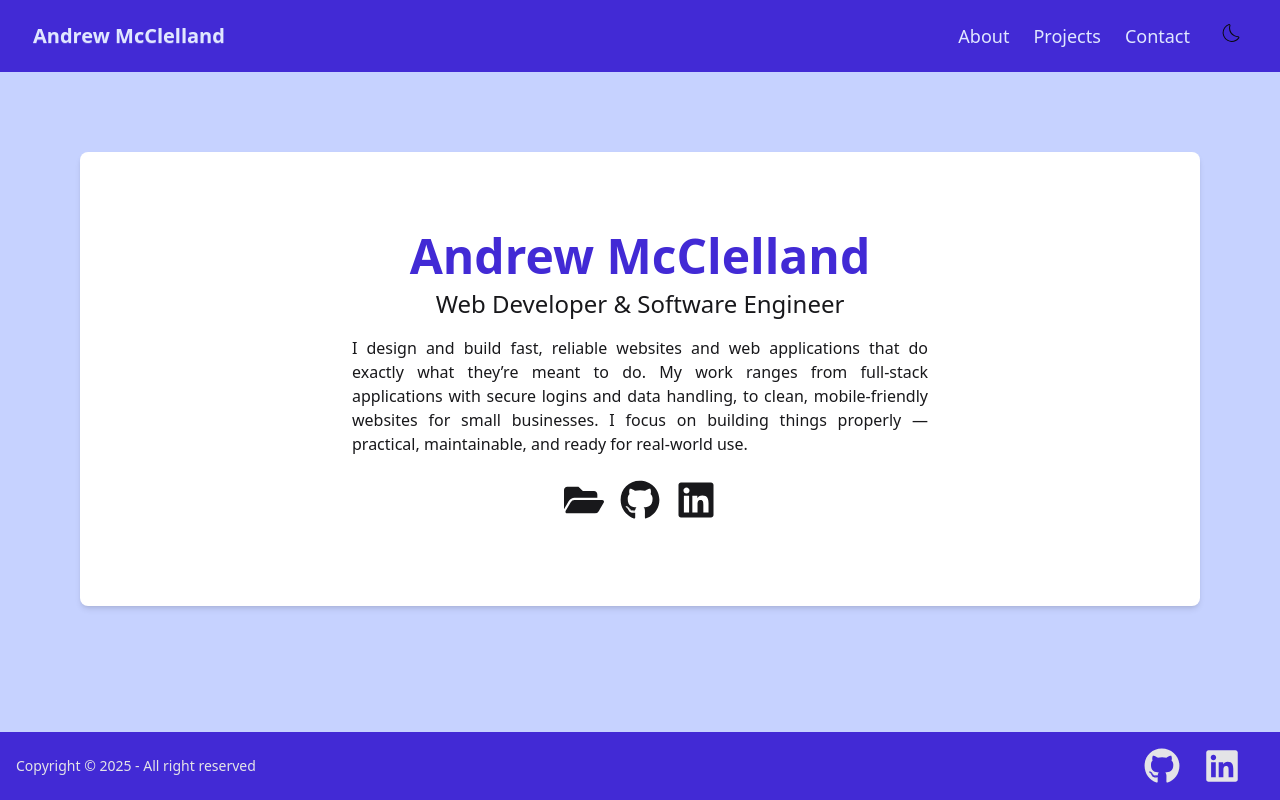
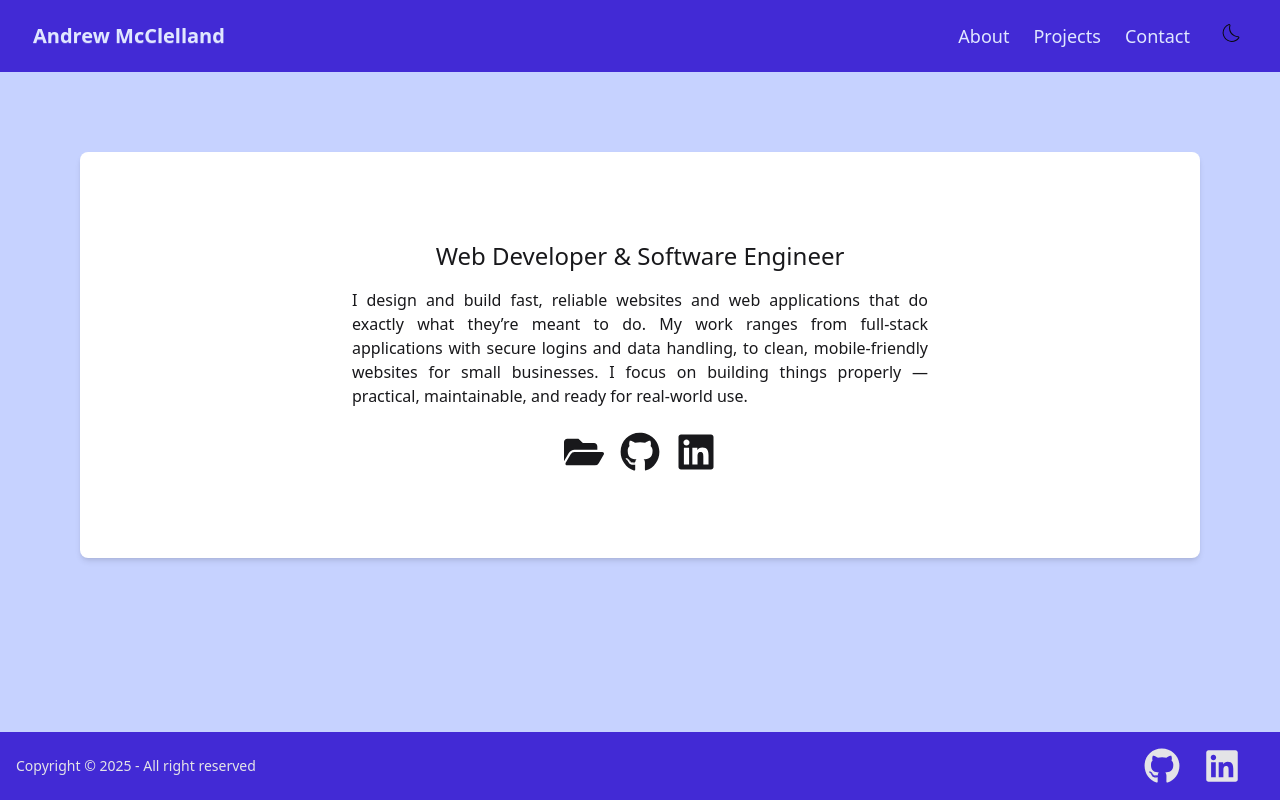
Before and after one commit to aejmcclelland/portfolio, a Next.js app: page / in a window 1280 px wide. Built offline with nearby package versions, Linux system fonts and the light colour scheme; no server answers.

Commit message:
removed my name from the Hero componnet.

```diff
--- a/src/components/Hero.tsx
+++ b/src/components/Hero.tsx
@@ -6,9 +6,9 @@ import WobbleIcon from './WobbleIcon';
 export default function Hero() {
 	return (
 		<section className='min-h-[40vh] flex flex-col justify-center items-center bg-base-100 text-center px-12 py-20 rounded-lg shadow-md'>
-			<h1 className='text-4xl sm:text-5xl font-bold text-primary'>
+			{/* <h1 className='text-4xl sm:text-5xl font-bold text-primary'>
 				Andrew McClelland
-			</h1>
+			</h1> */}
 			<h2 className='text-xl sm:text-2xl text-base-content mt-2'>
 				Web Developer & Software Engineer
 			</h2>
```
